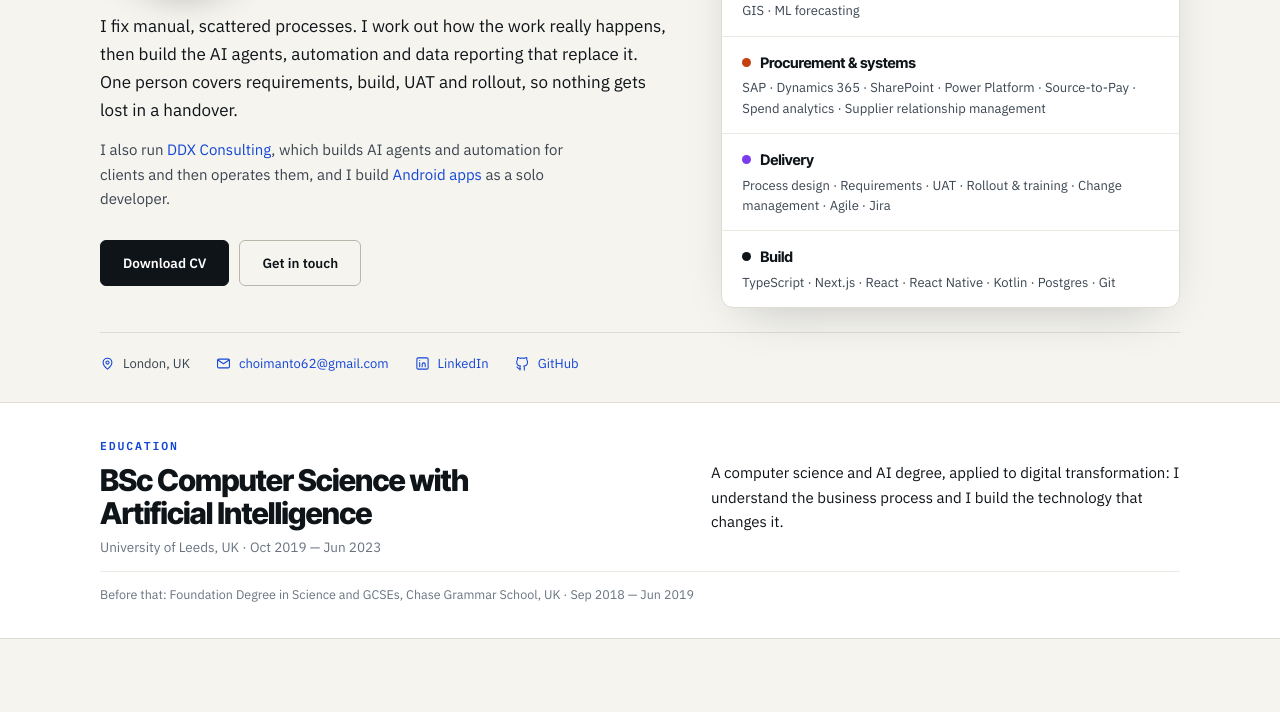
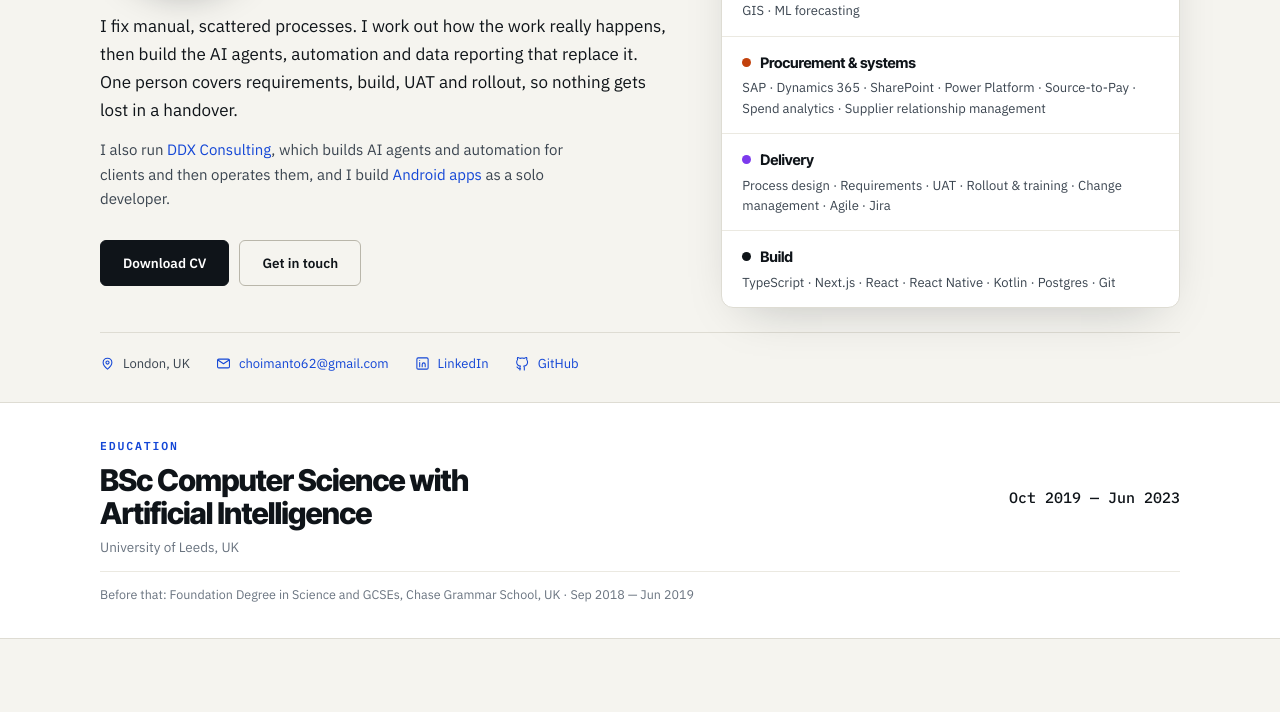
Before and after one commit to Dixonchoi22/DixonCV, a plain HTML site: page index.html in a window 1280 px wide. Shown: the part 327-1039 px from the top of the page. Drawn offline with Linux system fonts and the light colour scheme.

Commit message:
Replace the education blurb with the degree dates
Co-Authored-By: Claude Sonnet 5.5 <noreply@anthropic.com>
Claude-Session: https://claude.ai/code/session_01WnGwcibhpRkgRJcXsT2YbS

```diff
--- a/assets/site.css
+++ b/assets/site.css
@@ -363,3 +363,7 @@ ul, ol { margin: 0; padding: 0; list-style: none; }
 @media (max-width: 920px) { .hero-id { gap: 20px; } .portrait { width: 132px; height: 132px; } }
 @media (max-width: 560px) { .hero-id { flex-direction: column; align-items: flex-start; gap: 18px; } .portrait { width: 120px; height: 120px; } }
 @media print { .hero-id { gap: 12px; } .portrait { width: 70px; height: 70px; box-shadow: none; } .hero-id h1 { font-size: 22pt; } }
+
+.edu-years { margin: 0; font-family: var(--mono); font-size: 15px; font-weight: 500; color: var(--ink); }
+@media (min-width: 801px) { .edu-years { text-align: right; } }
+@media print { .edu-years { font-size: 9.5pt; } }
--- a/index.html
+++ b/index.html
@@ -10,7 +10,7 @@
 <link rel="preconnect" href="https://fonts.gstatic.com" crossorigin>
 <link rel="stylesheet" href="https://fonts.googleapis.com/css2?family=Inter+Tight:wght@500;600;700;800&family=IBM+Plex+Sans:wght@400;500;600&family=IBM+Plex+Mono:wght@400;500;600&display=swap">
 <!-- Versioned so a stylesheet change reaches people who already have the old one cached. -->
-<link rel="stylesheet" href="assets/site.css?v=20">
+<link rel="stylesheet" href="assets/site.css?v=21">
 </head>
 <body>
 
@@ -79,9 +79,9 @@
       <div class="edu-main">
         <div class="kicker">Education</div>
         <h2>BSc Computer Science with Artificial Intelligence</h2>
-        <p class="edu-where">University of Leeds, UK · Oct 2019 — Jun 2023</p>
+        <p class="edu-where">University of Leeds, UK</p>
       </div>
-      <p class="edu-fit">A computer science and AI degree, applied to digital transformation: I understand the business process and I build the technology that changes it.</p>
+      <p class="edu-years">Oct 2019 — Jun 2023</p>
       <p class="edu-also">Before that: Foundation Degree in Science and GCSEs, Chase Grammar School, UK · Sep 2018 — Jun 2019</p>
     </div>
   </section>
```
